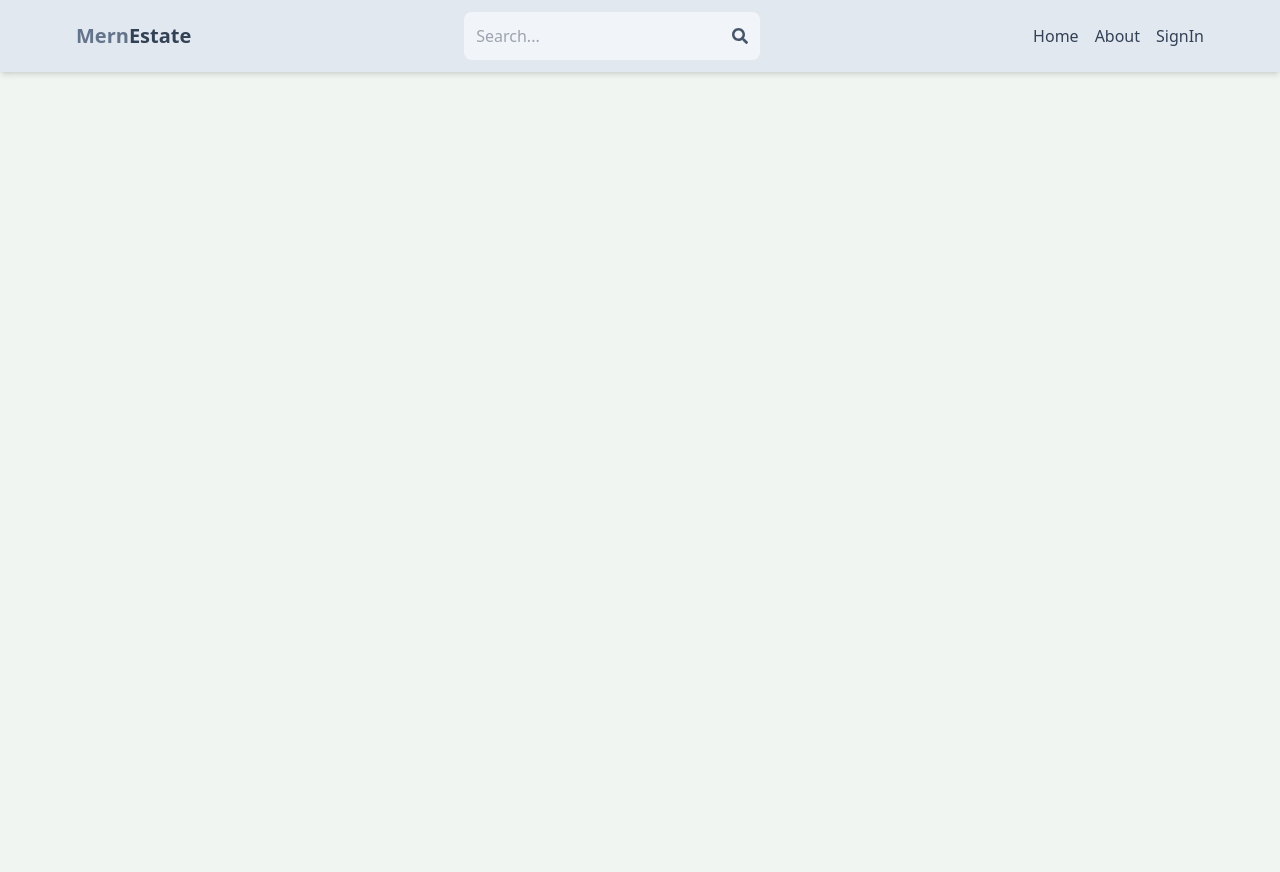
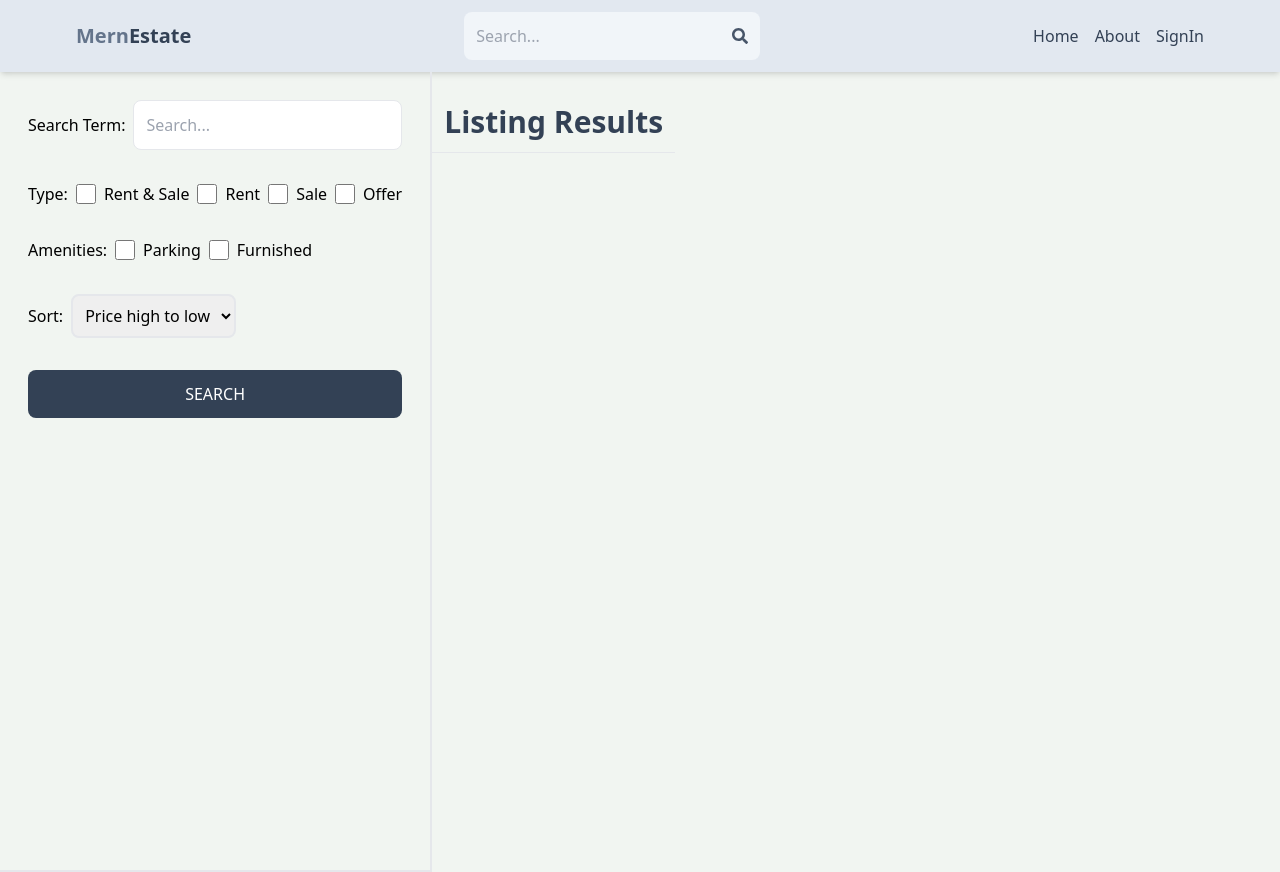
Before and after one commit to shishir2305/Real-Estate-Mern-Project, a React (Vite) app in the folder client/: page /search in a window 1280 px wide. Before the commit the page ends 800 px from the top, so only its background shows below. Built offline with nearby package versions, Linux system fonts and the light colour scheme; no server answers.

Commit message:
Search page UI Implemented

```diff
--- a/client/src/App.jsx
+++ b/client/src/App.jsx
@@ -9,6 +9,7 @@
 import CreateListing from "./pages/CreateListing";
 import UpdateListing from "./pages/UpdateListing";
 import Listing from "./pages/Listing";
+import Search from "./pages/Search";
 
 function App() {
   return (
@@ -19,6 +20,7 @@
         <Route path="/sign-in" element={<SignIn />} />
         <Route path="/sign-up" element={<SignUp />} />
         <Route path="/about" element={<About />} />
+        <Route path="/search" element={<Search />} />
         <Route path="/listing/:listingId" element={<Listing />} />
         <Route element={<PrivateRoute />}>
           <Route path="/profile" element={<Profile />} />
--- a/client/src/components/Header.jsx
+++ b/client/src/components/Header.jsx
@@ -1,9 +1,29 @@
-import { Link } from "react-router-dom";
+import { useEffect, useState } from "react";
+import { Link, useNavigate } from "react-router-dom";
 import { FaSearch } from "react-icons/fa";
 import { useSelector } from "react-redux";
 
 function Header() {
+  const navigate = useNavigate();
   const { currentUser } = useSelector((state) => state.user);
+  const [searchTerm, setSearchTerm] = useState("");
+
+  const handleSubmit = (e) => {
+    e.preventDefault();
+    const urlParams = new URLSearchParams(window.location.search);
+    urlParams.set("searchTerm", searchTerm);
+    const searchQuery = urlParams.toString();
+    navigate(`/search?${searchQuery}`);
+  };
+
+  useEffect(() => {
+    const urlParams = new URLSearchParams(location.search);
+    const searchTermFromUrl = urlParams.get("searchTerm");
+    if (searchTermFromUrl) {
+      setSearchTerm(searchTermFromUrl);
+    }
+  }, [location.search]);
+
   return (
     <header className="bg-slate-200 shadow-md">
       <div className="flex justify-between items-center max-w-6xl mx-auto p-3">
@@ -13,13 +33,20 @@
             <span className="text-slate-700">Estate</span>
           </h1>
         </Link>
-        <form className="bg-slate-100 p-3 rounded-lg flex items-center">
+        <form
+          onSubmit={handleSubmit}
+          className="bg-slate-100 p-3 rounded-lg flex items-center"
+        >
           <input
             type="text"
             placeholder="Search..."
             className="bg-transparent focus:outline-none w-24 sm:w-64"
+            value={searchTerm}
+            onChange={(e) => setSearchTerm(e.target.value)}
           />
-          <FaSearch className="text-slate-600" />
+          <button>
+            <FaSearch className="text-slate-600" />
+          </button>
         </form>
         <ul className="flex gap-4">
           <Link to="/">
--- /dev/null
+++ b/client/src/pages/Search.jsx
@@ -0,0 +1,81 @@
+import React from "react";
+
+function Search() {
+  return (
+    <div className="flex flex-col md:flex-row">
+      <div className="p-7 border-b-2 md:border-r-2 md:min-h-screen">
+        <form className="flex flex-col gap-8">
+          <div className="flex items-center gap-2">
+            <label className="whitespace-nowrap">Search Term:</label>
+            <input
+              type="text"
+              id="searchTerm"
+              placeholder="Search..."
+              className="border rounded-lg p-3 w-full"
+            />
+          </div>
+
+          <div className="flex gap-2 flex-wrap items-center">
+            <label>Type:</label>
+            <div className="flex gap-2">
+              <input type="checkbox" id="all" className="w-5" />
+              <span>Rent & Sale</span>
+            </div>
+
+            <div className="flex gap-2">
+              <input type="checkbox" id="rent" className="w-5" />
+              <span>Rent</span>
+            </div>
+
+            <div className="flex gap-2">
+              <input type="checkbox" id="sale" className="w-5" />
+              <span>Sale</span>
+            </div>
+
+            <div className="flex gap-2">
+              <input type="checkbox" id="offer" className="w-5" />
+              <span>Offer</span>
+            </div>
+          </div>
+
+          <div className="flex gap-2 flex-wrap items-center">
+            <label>Amenities:</label>
+            <div className="flex gap-2">
+              <input type="checkbox" id="parking" className="w-5" />
+              <span>Parking</span>
+            </div>
+
+            <div className="flex gap-2">
+              <input type="checkbox" id="furnished" className="w-5" />
+              <span>Furnished</span>
+            </div>
+          </div>
+
+          <div className="flex items-center gap-2">
+            <label>Sort:</label>
+            <select
+              className="border-2 outline-none rounded-lg p-2"
+              id="sort_order"
+            >
+              <option value="">Price high to low</option>
+              <option value="">Price low to high</option>
+              <option value="">Latest</option>
+              <option value="">Oldest</option>
+            </select>
+          </div>
+
+          <button className="bg-slate-700 text-white p-3 rounded-lg uppercase hover:opacity-95">
+            Search
+          </button>
+        </form>
+      </div>
+      <div>
+        <h1 className="text-3xl font-semibold border-b p-3 text-slate-700 mt-5">
+          Listing Results
+        </h1>
+      </div>
+    </div>
+  );
+}
+
+export default Search;
```
Also changed, not shown: 2 other files (tests, documents, lock files or other folders).
